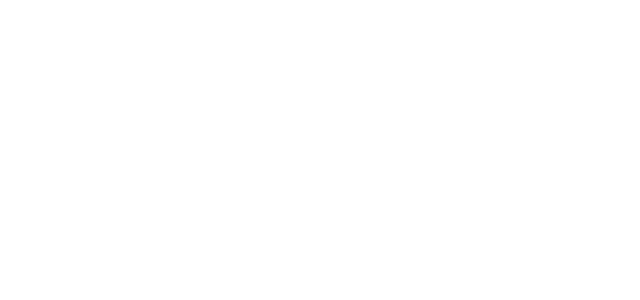
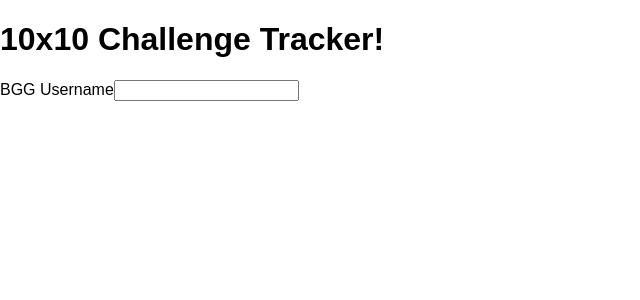
Before and after one commit to naxhh/tenXtenTrackerApp, a React (Create React App) app in the folder client/: page / in a window 1280 px wide. Shown: the top 300 px of the page, without its empty margins (0-640 px from the left). Built offline with nearby package versions, Linux system fonts and the light colour scheme.

Commit message:
First component

```diff
--- a/client/src/App.js
+++ b/client/src/App.js
@@ -1,12 +1,17 @@
 import React, { Component } from 'react';
 import './App.css';
+import BggUsername from './components/BggUsername'
 
 class App extends Component {
   render() {
     return (
       <div className="App">
+        <div id="header">
+            <h1>10x10 Challenge Tracker!</h1>
+        </div>
+        <BggUsername />
       </div>
-    );
+    )
   }
 }
 
--- /dev/null
+++ b/client/src/components/BggUsername.js
@@ -0,0 +1,12 @@
+import React, { Component } from 'react';
+
+export default class BggUsername extends Component {
+    render() {
+        return (
+            <div id="bgg-username">
+            <label>BGG Username</label>
+            <input type="text" />
+            </div>
+        )
+    }
+}
```
